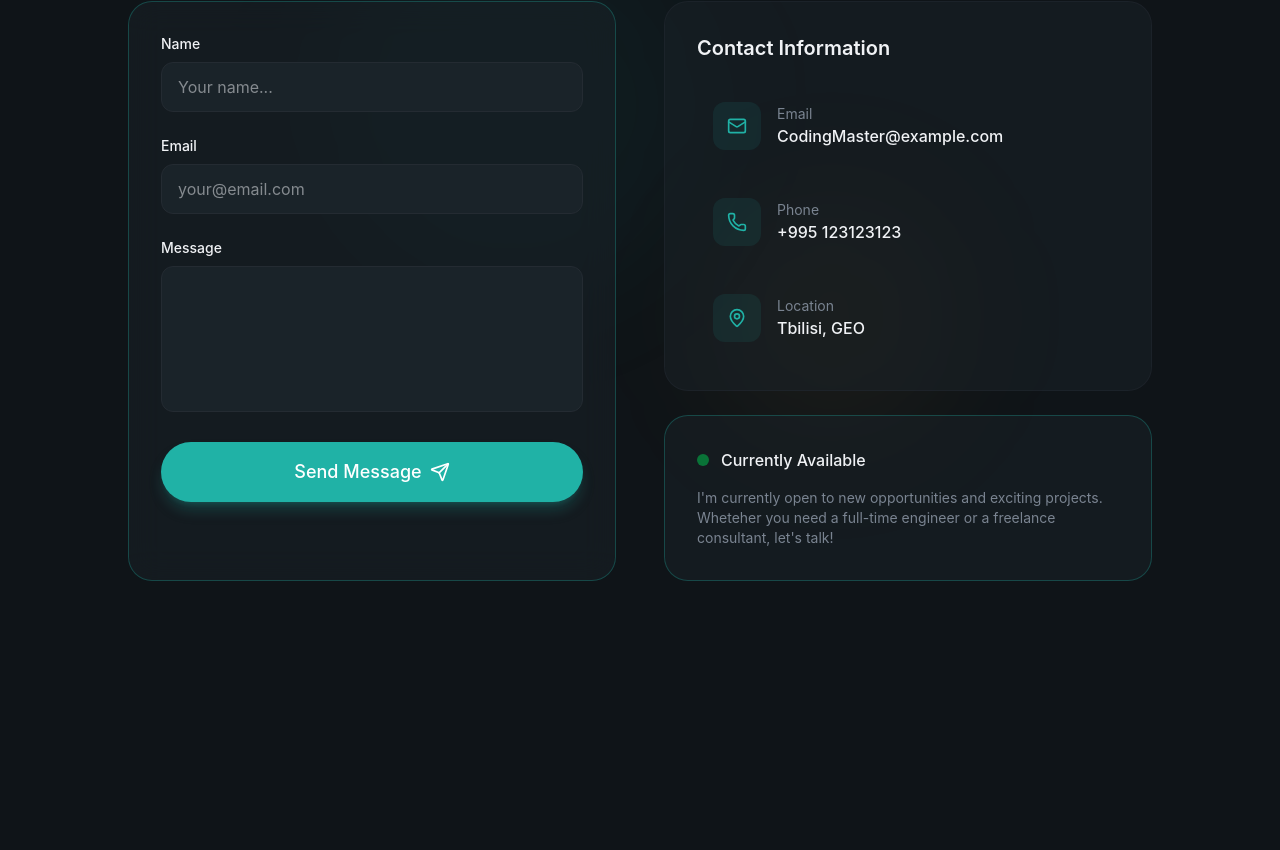
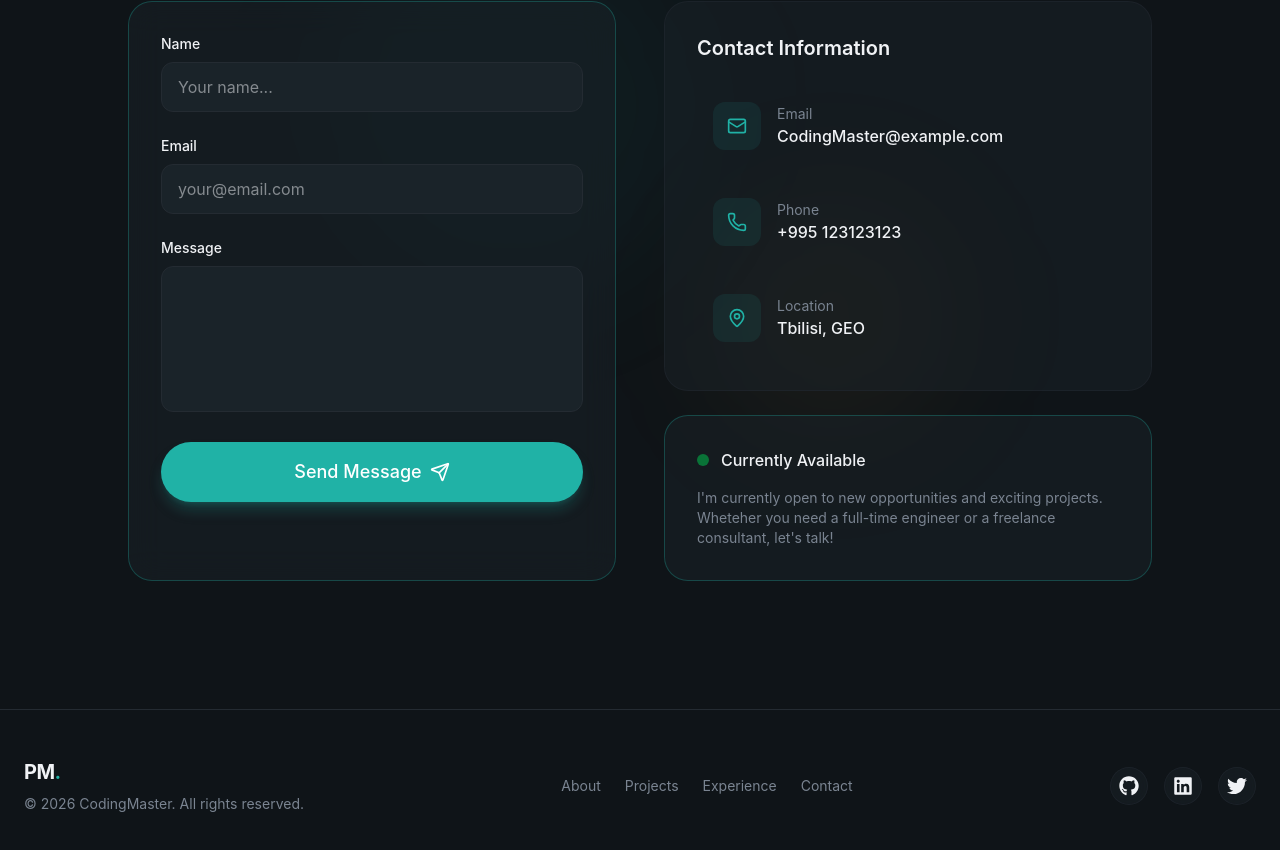
Before and after one commit to kaxadeveloper/portfolio_app, a React app: page / in a window 1280 px wide. Shown: the part 6762-7612 px from the top of the page. Before the commit the page ends 7471 px from the top, so only its background shows below. Built offline with nearby package versions, Linux system fonts and the light colour scheme; the HTML template or start-up script is replaced by a standard one.

Commit message:
add footer

```diff
--- a/src/App.jsx
+++ b/src/App.jsx
@@ -5,6 +5,7 @@
 import { Experience } from "@/sections/Experience";
 import { Testimonials } from "@/sections/Testimonials";
 import { Contact } from "@/sections/Contact";
+import { Footer } from "./layout/Footer";
 
 function App() {
 
@@ -19,6 +20,7 @@
         <Testimonials />
         <Contact />
       </main>
+      <Footer />
     </div>
   )
 }
--- /dev/null
+++ b/src/layout/Footer.jsx
@@ -0,0 +1,61 @@
+import { FaGithub, FaLinkedin, FaTwitter } from "react-icons/fa";
+import { Heart } from "lucide-react";
+
+const socialLinks = [
+    { icon: FaGithub, href: "#", label: "GitHub" },
+    { icon: FaLinkedin, href: "#", label: "LinkedIn" },
+    { icon: FaTwitter, href: "#", label: "Twitter" },
+];
+
+const footerLinks = [
+    { href: "#about", label: "About" },
+    { href: "#projects", label: "Projects" },
+    { href: "#experience", label: "Experience" },
+    { href: "#contact", label: "Contact" },
+];
+
+export const Footer = () => {
+    const currentYear = new Date().getFullYear();
+
+    return (
+        <footer className="py-12 border-t border-border">
+            <div className="container mx-auto px-6">
+                <div className="flex flex-col md:flex-row items-center justify-between gap-8">
+                    <div className="text-center md:text-left">
+                        <a href="#" className="text-xl font-bold tracking-tight">
+                            PM<span className="text-primary">.</span>
+                        </a>
+                        <p className="text-sm text-muted-foreground mt-2">
+                            © {currentYear} CodingMaster. All rights reserved.
+                        </p>
+                    </div>
+
+                    <nav className="flex flex-wrap justify-center gap-6">
+                        {footerLinks.map((link) => (
+                            <a
+                                key={link.href}
+                                href={link.href}
+                                className="text-sm text-muted-foreground hover:text-foreground transition-colors"
+                            >
+                                {link.label}
+                            </a>
+                        ))}
+                    </nav>
+
+                    <div className="flex items-center gap-4">
+                        {socialLinks.map((social) => (
+                            <a
+                                key={social.label}
+                                href={social.href}
+                                aria-label={social.label}
+                                className="p-2 rounded-full glass hover:bg-primary/10 hover:text-primary transition-all"
+                            >
+                                <social.icon className="w-5 h-5" />
+                            </a>
+                        ))}
+                    </div>
+                </div>
+            </div>
+        </footer>
+    );
+};
```
